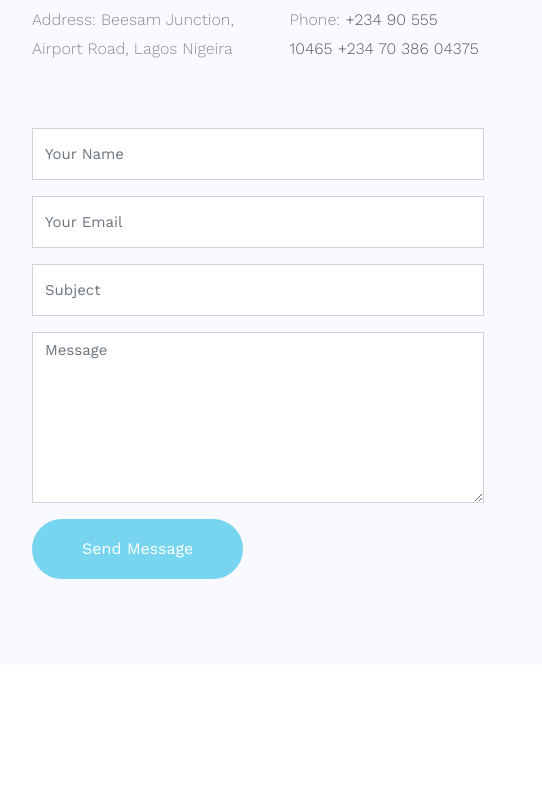
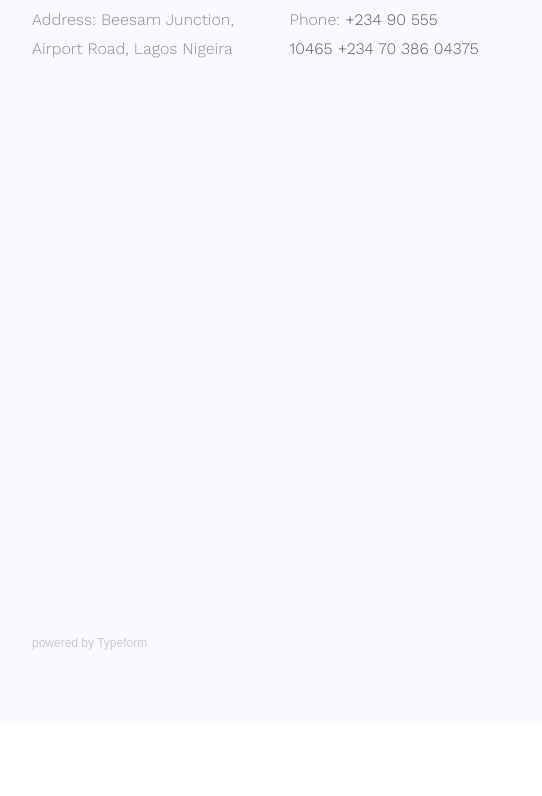
Before and after one commit to jhosuer/iLead, a plain HTML site: page contact.html in a window 1280 px wide. Shown: the part 1060-1856 px from the top of the page, 108-650 px from the left. Drawn offline with nearby package versions, Linux system fonts and the light colour scheme; some packages are replaced by stand-ins of ours; no server answers; a script that the page names is missing; files whose address does not match are found by name.

Commit message:
modified the contact form to a typeform embedding

```diff
--- a/contact.html
+++ b/contact.html
@@ -92,7 +92,7 @@
         </div>
         <div class="row block-9">
           <div class="col-md-6 pr-md-5">
-            <form action="#">
+            <!-- <form action="#">
               <div class="form-group">
                 <input type="text" class="form-control" placeholder="Your Name">
               </div>
@@ -108,7 +108,8 @@
               <div class="form-group">
                 <input type="submit" value="Send Message" class="btn btn-primary py-3 px-5">
               </div>
-            </form>
+            </form> -->
+            <div class="typeform-widget" data-url="https://joshuajumbo.typeform.com/to/EYXeSK" style="width: 100%; height: 500px;"></div> <script> (function() { var qs,js,q,s,d=document, gi=d.getElementById, ce=d.createElement, gt=d.getElementsByTagName, id="typef_orm", b="https://embed.typeform.com/"; if(!gi.call(d,id)) { js=ce.call(d,"script"); js.id=id; js.src=b+"embed.js"; q=gt.call(d,"script")[0]; q.parentNode.insertBefore(js,q) } })() </script> <div style="font-family: Sans-Serif;font-size: 12px;color: #999;opacity: 0.5; padding-top: 5px;"> powered by <a href="https://admin.typeform.com/signup?utm_campaign=EYXeSK&utm_source=typeform.com-13633353-Basic&utm_medium=typeform&utm_content=typeform-embedded-poweredbytypeform&utm_term=EN" style="color: #999" target="_blank">Typeform</a> </div>
 
           </div>
 
```
